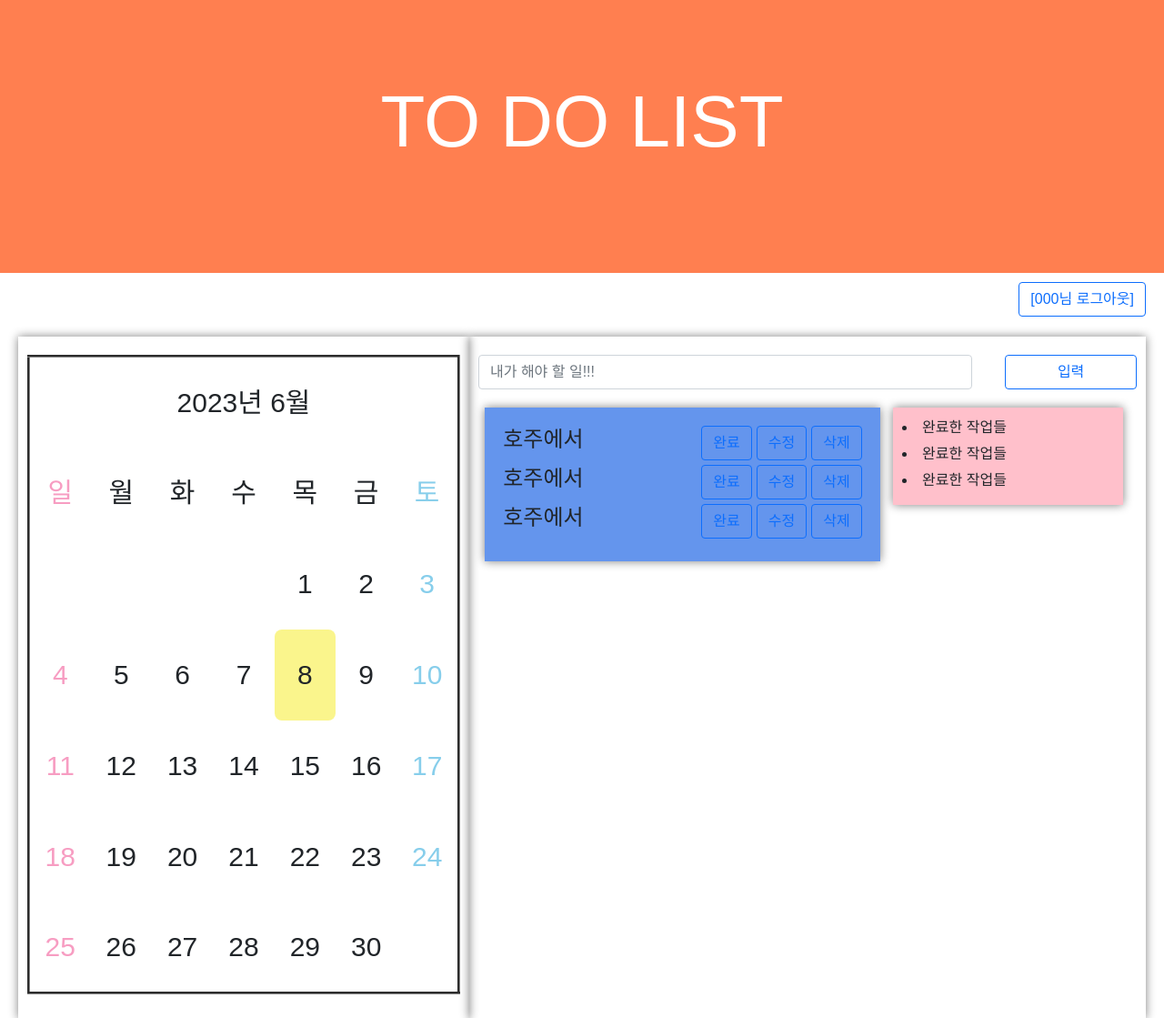
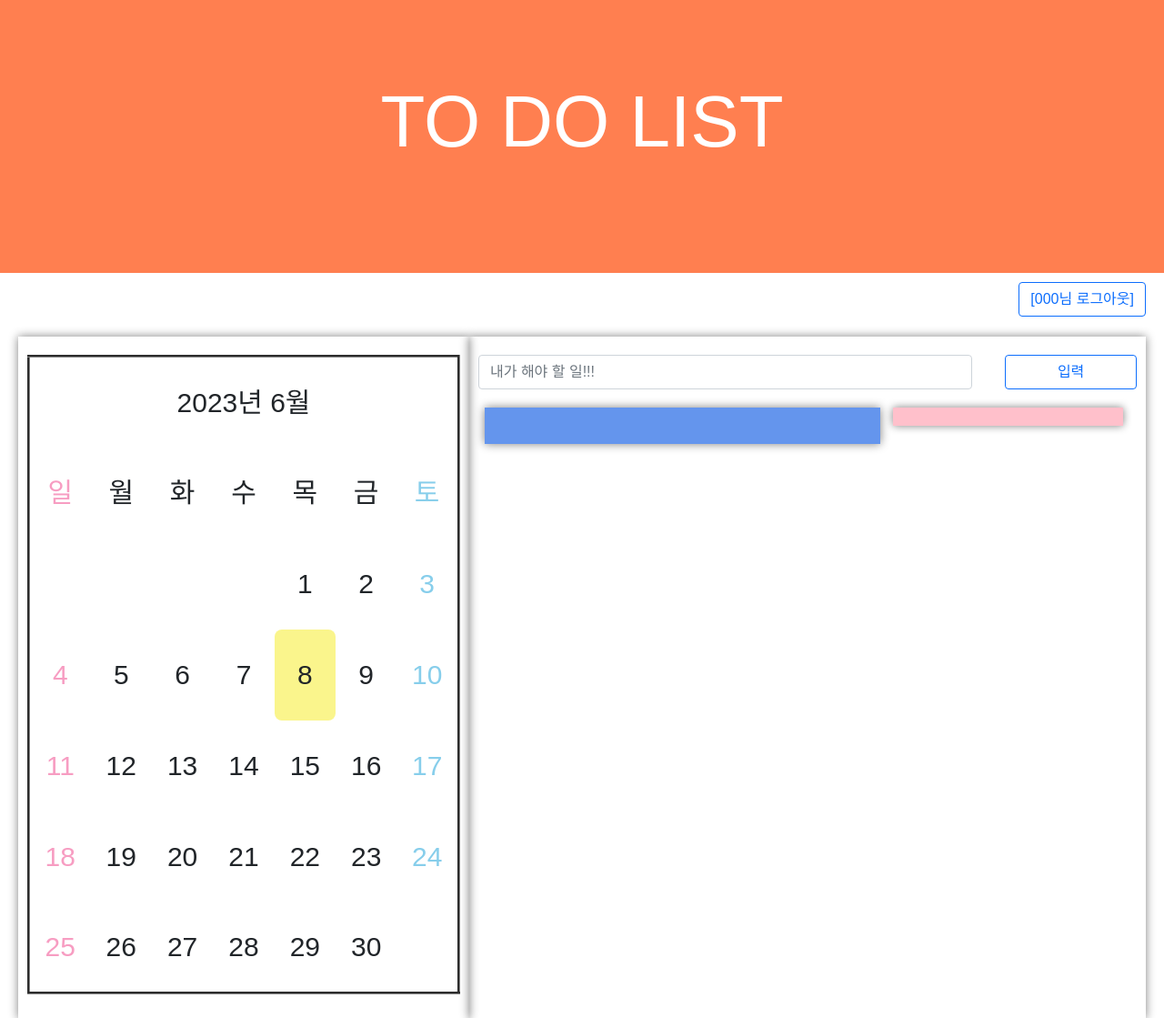
Before and after one commit to hyeong08/Justdoit, a Flask app: page /index in a window 1280 px wide. Shown: the top 1119 px of the page at 91% size. Run offline with Flask 3, Linux system fonts and the light colour scheme; data that the repository does not hold is empty; some web fonts are replaced.

Commit message:
필요없는부분 지움!!

```diff
--- a/templates/index.html
+++ b/templates/index.html
@@ -458,45 +458,24 @@
 
       <div class="todo_list">
         <div class="todo_list_detail">
+          <!--
           <li class="todo_list_li" type="none">
             <h4>호주에서</h4>
-            <!--작업 완료시 => 완료된 작업으로 넘어가기-->
+
             <button onclick="success_todo()" type="button" id="success_button"
               class="btn btn-outline-primary">완료</button>
-            <!--작업 수정시 => prompt로 받아서 수정해주기-->
+
             <button onclick="success_todo()" type="button" id="change_button"
               class="btn btn-outline-primary">수정</button>
-            <!--작업 삭제시 => 작업 삭제-->
+
             <button onclick="success_todo()" type="button" id="success_button"
               class="btn btn-outline-primary">삭제</button>
           </li>
-          <li class="todo_list_li" type="none">
-            <h4>호주에서</h4>
-            <!--작업 완료시 => 완료된 작업으로 넘어가기-->
-            <button onclick="success_todo()" type="button" id="success_button"
-              class="btn btn-outline-primary">완료</button>
-            <!--작업 수정시 => prompt로 받아서 수정해주기-->
-            <button onclick="success_todo()" type="button" id="change_button"
-              class="btn btn-outline-primary">수정</button>
-            <!--작업 삭제시 => 작업 삭제-->
-            <button onclick="success_todo()" type="button" id="success_button"
-              class="btn btn-outline-primary">삭제</button>
-          </li>
-          <li class="todo_list_li" type="none">
-            <h4>호주에서</h4>
-            <!--작업 완료시 => 완료된 작업으로 넘어가기-->
-            <button onclick="success_todo()" type="button" id="success_button"
-              class="btn btn-outline-primary">완료</button>
-            <!--작업 수정시 => prompt로 받아서 수정해주기-->
-            <button onclick="success_todo()" type="button" id="change_button"
-              class="btn btn-outline-primary">수정</button>
-            <!--작업 삭제시 => 작업 삭제-->
-            <button onclick="success_todo()" type="button" id="success_button"
-              class="btn btn-outline-primary">삭제</button>
-          </li>
+        -->
         </div>
       </div>
       <div class="todo_list_success" id="success-list">
+        <!--
         <li class="success_list_li">
           완료한 작업들
         </li>
@@ -505,7 +484,7 @@
         </li>
         <li class="success_list_li">
           완료한 작업들
-        </li>
+        </li>-->
       </div>
     </div>
   </div>
```
